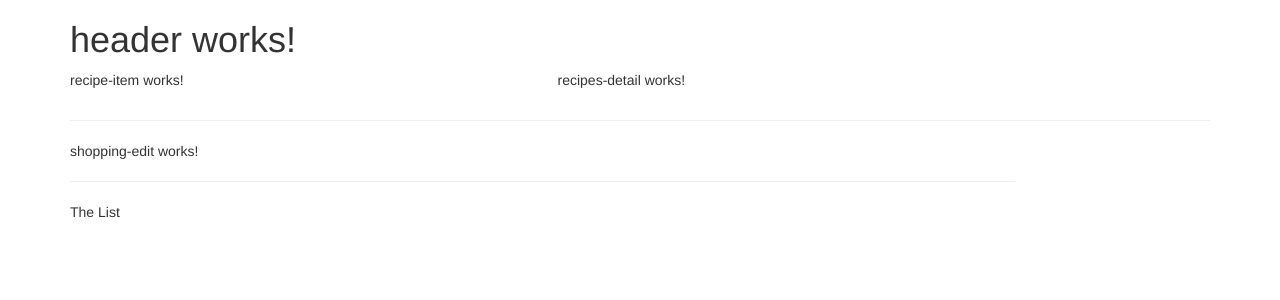
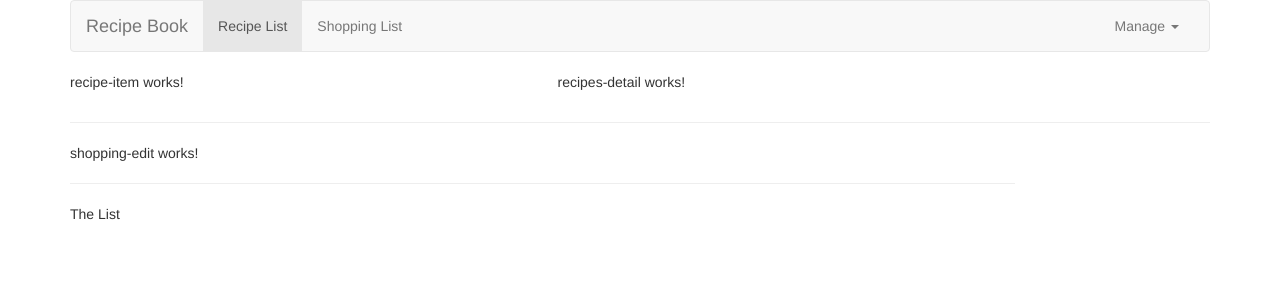
Before and after one commit to hvpulok/recipe-book-mock, an Angular app: page / in a window 1280 px wide. Shown: the top 300 px of the page. Built offline with nearby package versions, Linux system fonts and the light colour scheme.

Commit message:
Add navbar

```diff
--- a/src/app/header/header.component.html
+++ b/src/app/header/header.component.html
@@ -1,3 +1,34 @@
-<h1>
-  header works!
-</h1>
+<nav class="navbar navbar-default">
+  <div class="container-fluid">
+    <!-- Brand and toggle get grouped for better mobile display -->
+    <div class="navbar-header">
+      <button type="button" class="navbar-toggle collapsed" data-toggle="collapse" data-target="#bs-example-navbar-collapse-1" aria-expanded="false">
+        <span class="sr-only">Toggle navigation</span>
+        <span class="icon-bar"></span>
+        <span class="icon-bar"></span>
+        <span class="icon-bar"></span>
+      </button>
+      <a class="navbar-brand" href="#">Recipe Book</a>
+    </div>
+
+    <!-- Collect the nav links, forms, and other content for toggling -->
+    <div class="collapse navbar-collapse" id="bs-example-navbar-collapse-1">
+      <ul class="nav navbar-nav">
+        <li class="active"><a href="#">Recipe List <span class="sr-only">(current)</span></a></li>
+        <li><a href="#">Shopping List</a></li>
+      </ul>
+      <ul class="nav navbar-nav navbar-right">
+        <li class="dropdown">
+          <a href="#" class="dropdown-toggle" data-toggle="dropdown" role="button" aria-haspopup="true" aria-expanded="false">Manage <span class="caret"></span></a>
+          <ul class="dropdown-menu">
+            <li><a href="#">Action</a></li>
+            <li><a href="#">Another action</a></li>
+            <li><a href="#">Something else here</a></li>
+            <li role="separator" class="divider"></li>
+            <li><a href="#">Separated link</a></li>
+          </ul>
+        </li>
+      </ul>
+    </div><!-- /.navbar-collapse -->
+  </div><!-- /.container-fluid -->
+</nav>
```
